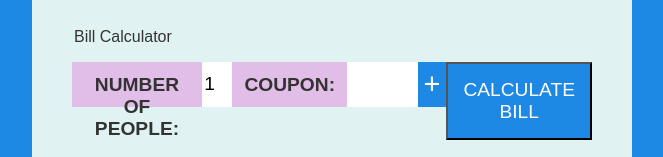
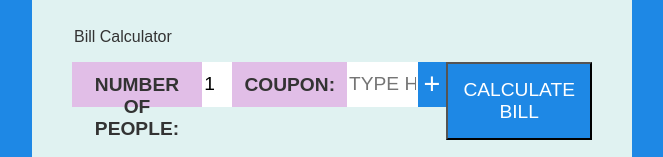
Before and after one commit to tian-chaiyaporn/assignment-360, a React (Create React App) app: page / in a window 1280 px wide. Shown: the part 240-397 px from the top of the page, without its empty margins (308-971 px from the left). Built offline with nearby package versions, Linux system fonts and the light colour scheme.

Commit message:
small changes

```diff
--- a/src/Components/CalculatorForm/CalculatorForm.js
+++ b/src/Components/CalculatorForm/CalculatorForm.js
@@ -100,6 +100,7 @@ class CalculatorForm extends Component {
                   name="coupon"
                   onChange={this.handleCouponChange}
                   value={this.state.couponInput}
+                  placeholder="TYPE HERE"
                   minLength="1"
                   maxLength="100"
                 />
```
